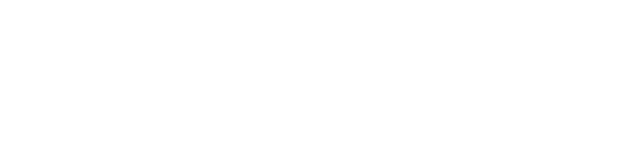
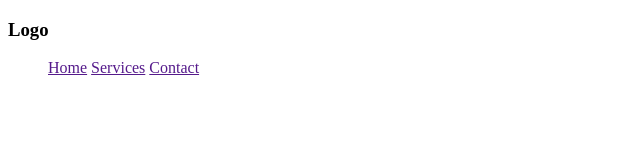
Before and after one commit to kennedybabu/rabbit-errand, a plain HTML site: page index.html in a window 1280 px wide. Shown: the whole page, without its empty margins (0-640 px from the left). Drawn offline with Linux system fonts and the light colour scheme.

Commit message:
add navbar

```diff
--- a/index.html
+++ b/index.html
@@ -8,6 +8,17 @@
     <title>Rabbit || Errand</title>
 </head>
 <body>
+    <section class="hero">
+        <nav id="nav">
+            <h3>Logo</h3>
+
+            <ul>
+                <a href="">Home</a>
+                <a href="">Services</a>
+                <a href="">Contact</a>
+            </ul>
+        </nav>
+    </section>
 
 
 
```
